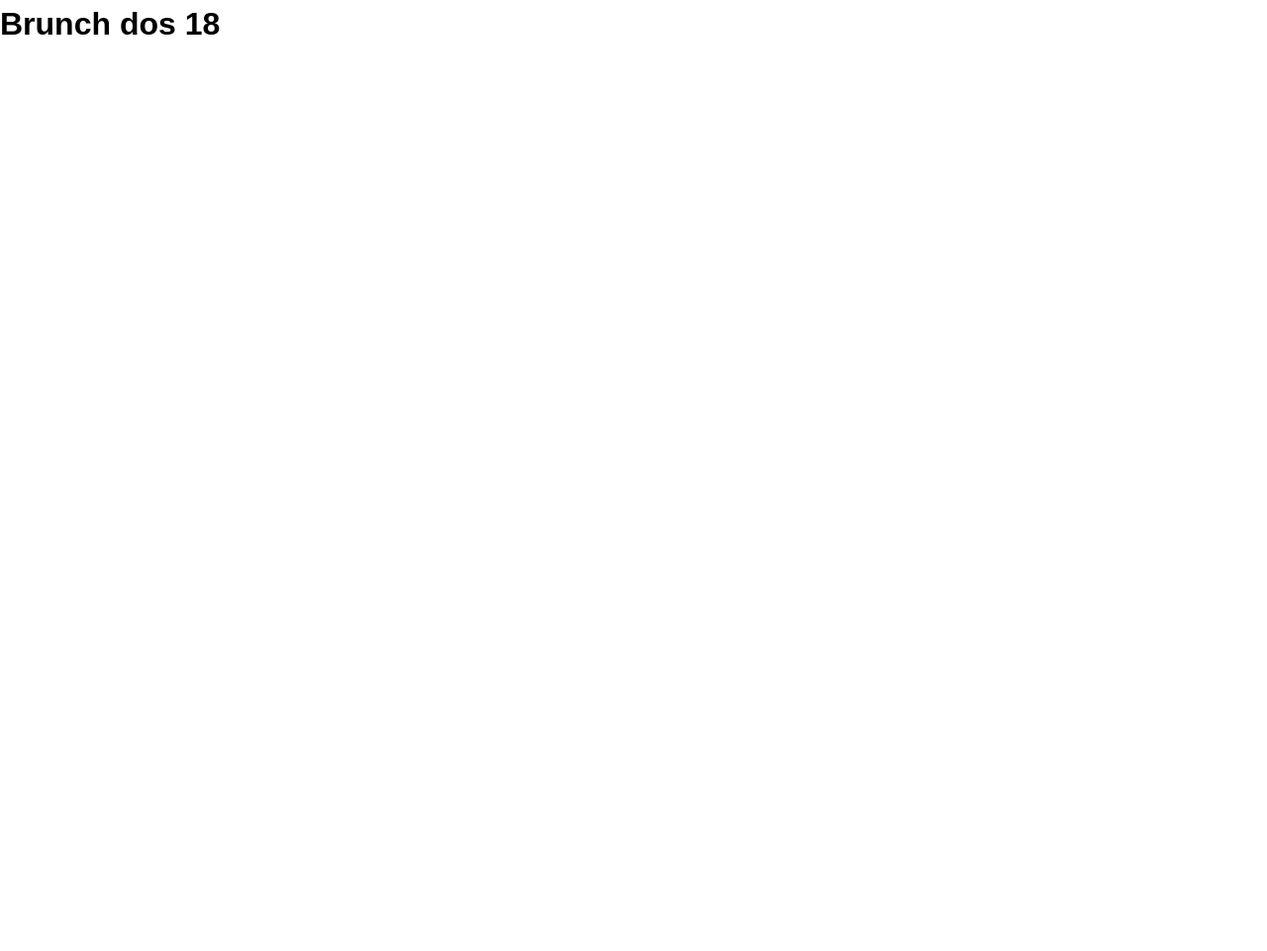
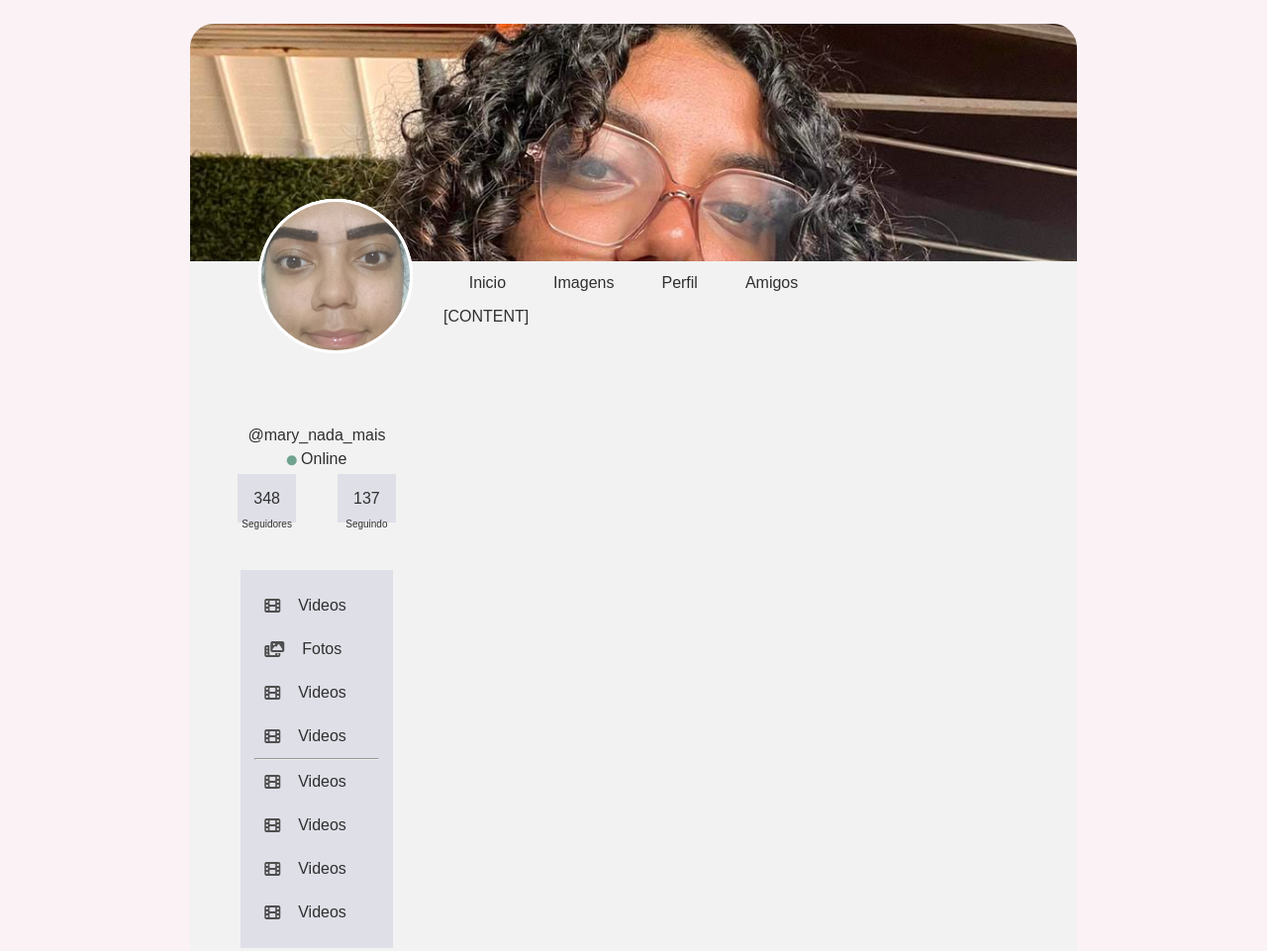
Before and after one commit to maryvitoria002/brunchdos18, a plain HTML site: page src/index.html in a window 1280 px wide. Shown: the whole page at 99% size. Before the commit the page ends 800 px from the top, so only its background shows below. Drawn offline with Linux system fonts and the light colour scheme.

Commit message:
add header and sidebar menu

```diff
--- /dev/null
+++ b/src/css/colors.css
@@ -0,0 +1,7 @@
+:root {
+  --main-bg: #F2F2F2;
+  --main-pink: #ff92fa;
+  --main-beige: #faf2f5;
+  --light-grey: #dfdfe8;
+  --main-fg: #2f2f2f;
+}
--- a/src/css/index.css
+++ b/src/css/index.css
@@ -0,0 +1,121 @@
+@import "./colors.css";
+
+header {
+  width: 100%;
+  height: auto;
+  display: flex;
+  flex-direction: column;
+}
+
+#banner {
+  width: 100%;
+  height: 30vh;
+}
+
+#banner>img {
+  width: 100%;
+  height: 30vh;
+  object-fit: cover;
+  object-position: 50% 35%;
+  border-radius: 24px 24px 0 0;
+}
+
+#nav {
+  display: flex;
+  width: 100%;
+  justify-content: center;
+}
+
+#nav>ul {
+  display: flex;
+  padding: 10px;
+}
+
+#nav>ul>li {
+  padding-inline: 24px;
+}
+
+#profile {
+  position: relative;
+}
+
+#profile>img {
+  width: 150px;
+  height: 150px;
+  border-radius: 100%;
+  position: absolute;
+  left: 8%;
+  top: -60px;
+  object-fit: cover;
+  object-position: 50% 30%;
+  filter: drop-shadow(1px 0 0 white) drop-shadow(-1px 0 0 white) drop-shadow(0 1px 0 white) drop-shadow(0 -1px 0 white) drop-shadow(1px 1px 0 white) drop-shadow(-1px -1px 0 white) drop-shadow(1px -1px 0 white) drop-shadow(-1px 1px 0 white);
+}
+
+main {
+  display: flex;
+}
+
+#sidebar {
+  width: 20vw;
+}
+
+#menu-content {
+  padding-block: 15vh;
+}
+
+#statistics {
+  width: 100%;
+  display: flex;
+  flex-direction: column;
+  align-items: center;
+}
+
+#online-dot {
+  font-size: 10px;
+  color: #6FA38F;
+}
+
+#follow {
+  width: 60%;
+  display: flex;
+  justify-content: center;
+  gap: 10px;
+}
+
+#follow>div {
+  border-radius: 8px;
+  text-align: center;
+  margin: 16px;
+}
+
+#follow>div>span:nth-child(1) {
+  padding: 16px;
+  background-color: var(--light-grey);
+}
+
+#follow>div>span:nth-child(2) {
+  font-size: 10px;
+}
+
+#menu-nav {
+  width: 60%;
+  margin: 20px auto;
+  background-color: var(--light-grey);
+  padding: 14px;
+}
+
+.menu-item {
+  padding: 10px;
+
+}
+
+.menu-item a {
+  display: flex;
+  gap: 18px;
+  align-items: center;
+}
+
+.menu-item i {
+  color: #4f4f4f;
+
+}
--- a/src/css/style.css
+++ b/src/css/style.css
@@ -1,9 +1,5 @@
 /* add some font plis */
-
-:root {
-  --main-background: #3f3f47;
-  /* add the other colors */
-}
+@import "./colors.css";
 
 /* default styles  */
 * {
@@ -12,4 +8,25 @@
   line-height: 1.5;
   box-sizing: border-box;
   font-family: Arial, Helvetica, sans-serif;
+  color: var(--main-fg);
 }
+
+body {
+  background-color: var(--main-beige);
+}
+
+#container {
+  width: 70%;
+  margin: 24px auto;
+  background-color: var(--main-bg);
+  border-radius: 24px;
+}
+
+a {
+  text-decoration: none;
+  color: var(--main-fg);
+}
+
+ul {
+  list-style: none;
+}
--- a/src/index.html
+++ b/src/index.html
@@ -3,13 +3,71 @@
   <head>
     <meta charset="UTF-8">
     <meta name="viewport" content="width=device-width, initial-scale=1">
-    <title></title>
+    <title>Brunch dos 18</title>
+    <link rel="icon" type="image/x-icon" href="./assets/favicon.ico">
     <link href="css/style.css" rel="stylesheet">
+    <link href="css/index.css" rel="stylesheet">
   </head>
   <body>
     <div id="container">
-      <h1>Brunch dos 18</h1>
+      <header>
+        <div id="banner">
+          <img src="./assets/banner.jpg" alt="Banner">
+        </div>
+        <div id="profile">
+          <img src="./assets/perfil.jpeg" alt="Foto de perfil">
+        </div>
+        <nav id="nav">
+          <ul id="nav-ul">
+            <li class="nav-item"><a href="#">Inicio</a></li>
+            <li class="nav-item"><a href="#">Imagens</a></li>
+            <li class="nav-item"><a href="#">Perfil</a></li>
+            <li class="nav-item"><a href="#">Amigos</a></li>
+          </ul>
+        </nav>
+      </header>
+      <main>
+        <menu id="sidebar">
+          <div id="menu-content">
+            <div id="statistics">
+              <span>@mary_nada_mais</span>
+              <span><i class="fa-solid fa-circle" id="online-dot"></i> Online</span>
+              <div id="follow">
+                <div id="followers">
+                  <span>348</span>
+                  <span>Seguidores</span>
+                </div>
+                <div id="following">
+                  <span>137</span>
+                  <span>Seguindo</span>
+                </div>
+              </div>
+            </div>
+            <nav id="menu-nav">
+              <ul>
+                <li class="menu-item"><a href="#">
+                  <i class="fa-solid fa-film"></i><span>Videos</span>
+                </a></li>
+                <li class="menu-item"><a href="#"><i class="fa-solid fa-photo-film"></i><span>Fotos</span></a></li>
+                <li class="menu-item"><a href="#"><i class="fa-solid fa-film"></i><span>Videos</span></a></li>
+                <li class="menu-item"><a href="#"><i class="fa-solid fa-film"></i><span>Videos</span></a></li>
+              </ul>
+              <hr>
+              <ul>
+                <li class="menu-item"><a href="#"><i class="fa-solid fa-film"></i><span>Videos</span></a></li>
+                <li class="menu-item"><a href="#"><i class="fa-solid fa-film"></i><span>Videos</span></a></li>
+                <li class="menu-item"><a href="#"><i class="fa-solid fa-film"></i><span>Videos</span></a></li>
+                <li class="menu-item"><a href="#"><i class="fa-solid fa-film"></i><span>Videos</span></a></li>
+              </ul>
+            </nav>
+          </div>
+        </menu>
+        <div id="content">
+          [CONTENT]
+        </div>
+      </main>
     </div>
+  <script src="https://kit.fontawesome.com/19ad99d8f1.js" crossorigin="anonymous"></script>
   <script src="./js/index.js"></script>
   </body>
 </html>
```
Also changed, not shown: index.html (+1 -1 lines), src/assets/banner.jpg (added), src/assets/favicon.ico (added), src/assets/perfil.jpeg (added).
